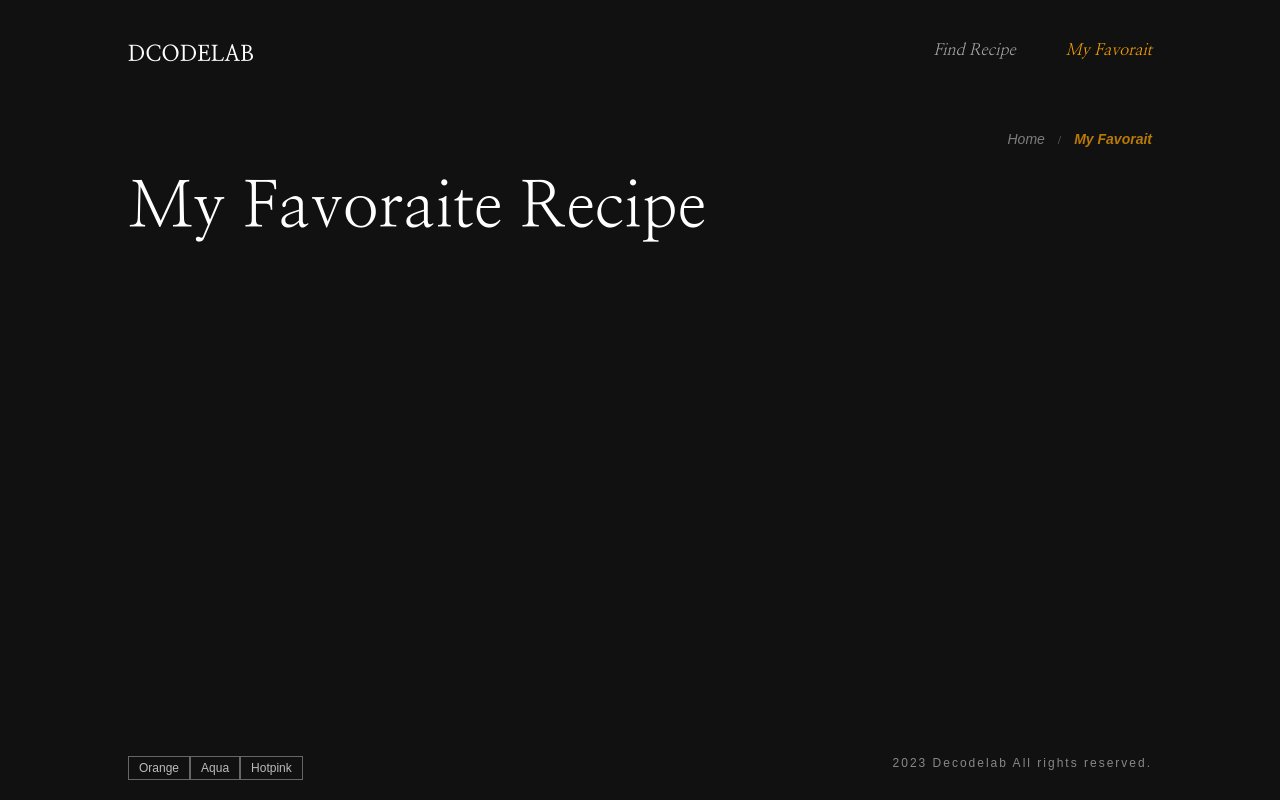
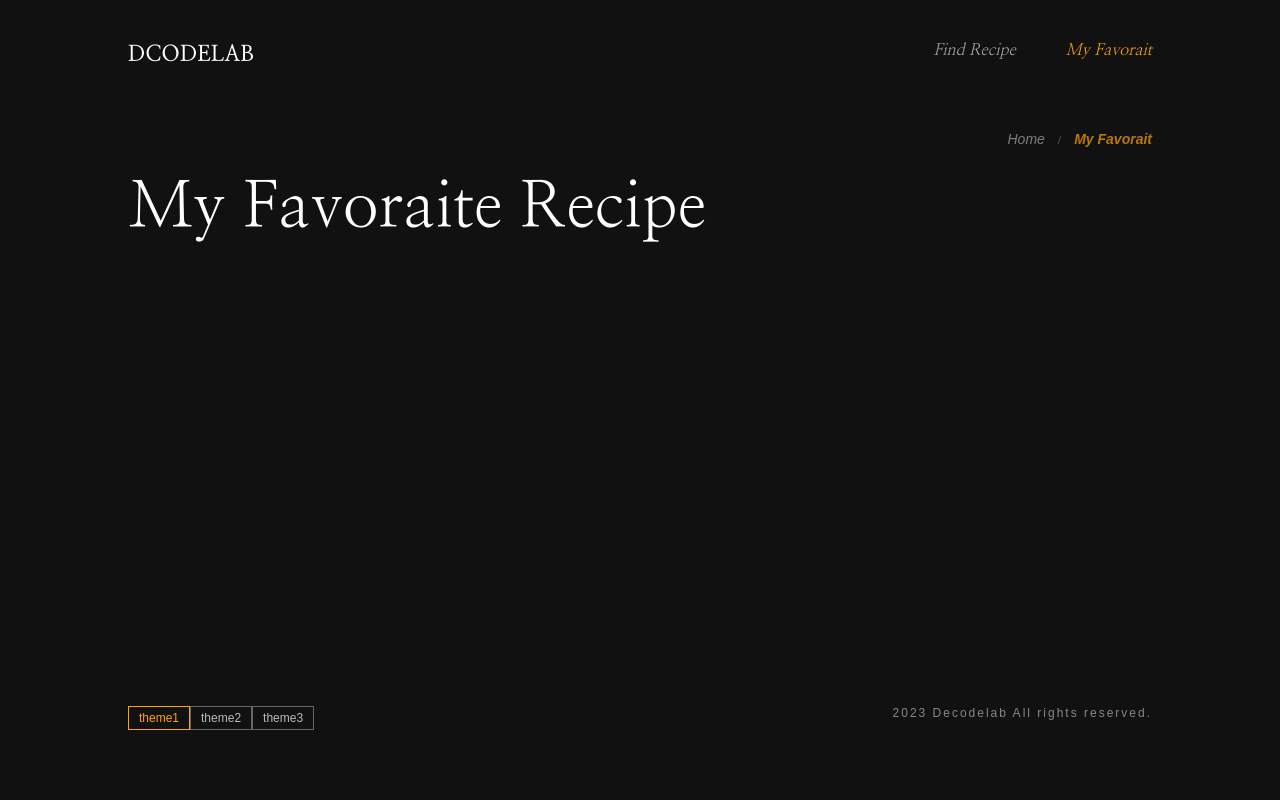
Before and after one commit to seohyon-cho/next13-atomic, a Next.js app: page /my-favorait in a window 1280 px wide. Built offline with nearby package versions, Linux system fonts and the light colour scheme.

Commit message:
카테고리 컴포넌트 활용해서 테마변경 메뉴 출력

```diff
--- a/components/organisms/Footer/Footer.jsx
+++ b/components/organisms/Footer/Footer.jsx
@@ -4,17 +4,18 @@ import { Text } from '@/components/atoms/text/Text';
 import { BounceLoader } from 'react-spinners';
 import Btn from '@/components/atoms/Button/Btn';
 import { useGlobalData } from '@/hooks/useGlobalContext';
+import Category from '@/components/molecules/Category/Category';
 
 function Footer() {
-	const { setTheme } = useGlobalData();
+	const { setTheme, Theme } = useGlobalData();
 	return (
 		<footer className={clsx(styles.footer)}>
 			<nav>
-				{['Orange', 'Aqua', 'Hotpink'].map((el, idx) => (
-					<Btn key={idx} onClick={() => setTheme(`theme${idx + 1}`)}>
-						{el}
-					</Btn>
-				))}
+				<Category
+					items={['theme1', 'theme2', 'theme3']}
+					active={Theme}
+					onClick={setTheme}
+				/>
 			</nav>
 			<Text type={'util'} style={{ letterSpacing: 2 }}>
 				2023 Decodelab All rights reserved.
```
